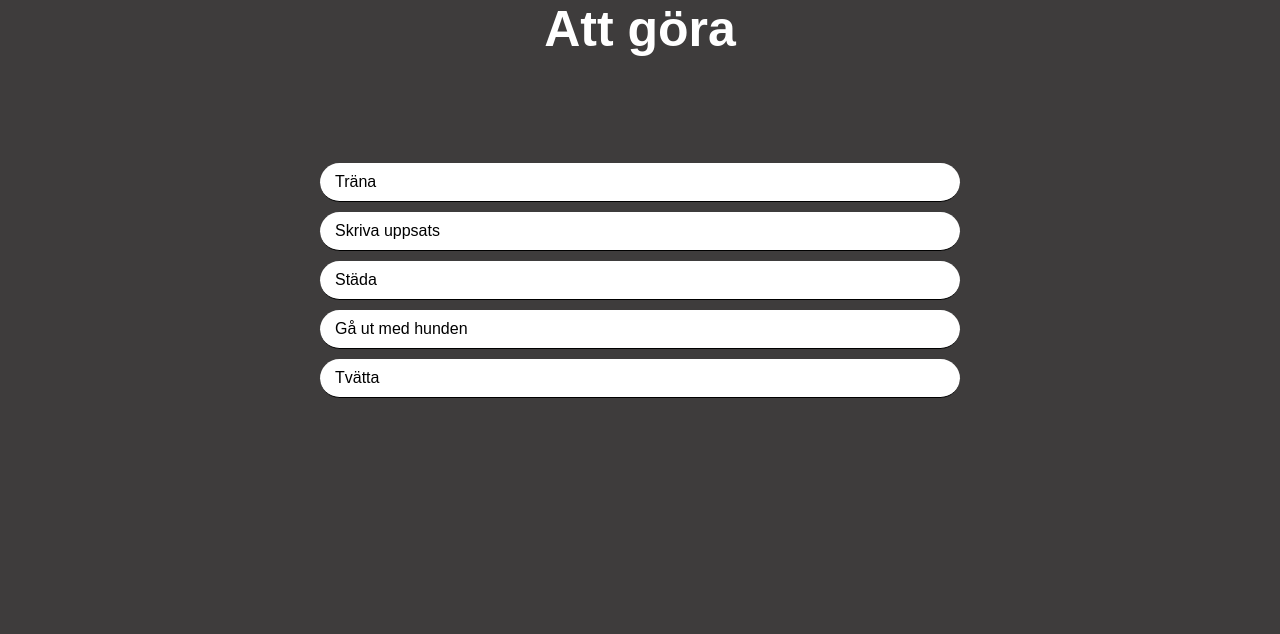
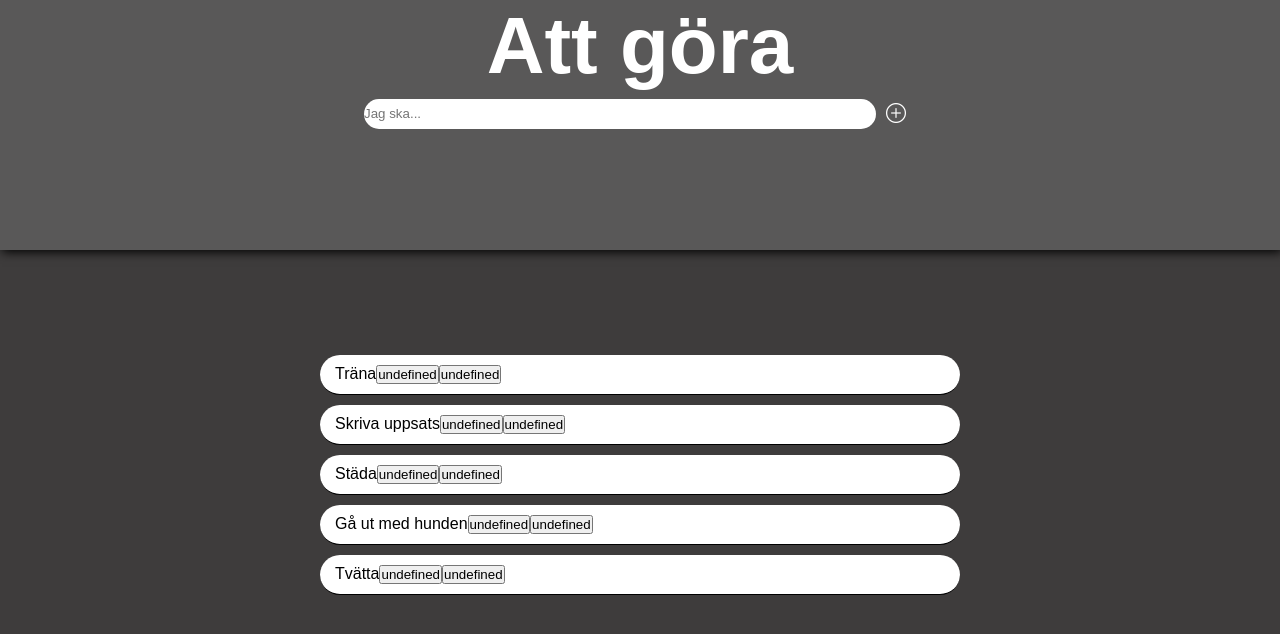
Before and after one commit to ToveBoson/ToDoList, a website built with Parcel: page src/index.html in a window 1280 px wide. Built offline with nearby package versions, Linux system fonts and the light colour scheme.

Commit message:
added buttons to list and we can now put in a new todo-item

```diff
--- a/src/index.html
+++ b/src/index.html
@@ -5,11 +5,23 @@
     <meta http-equiv="X-UA-Compatible" content="IE=edge" />
     <meta name="viewport" content="width=device-width, initial-scale=1.0" />
     <title>ToDoList</title>
+    <link
+      rel="stylesheet"
+      href="https://cdn.jsdelivr.net/npm/bootstrap-icons@1.9.1/font/bootstrap-icons.css"
+    />
     <link rel="stylesheet" href="scss/main.scss" />
     <script defer src="js/main.js"></script>
   </head>
   <body>
-    <h1 class="heading">Att göra</h1>
+    <div class="header">
+      <h1>Att göra</h1>
+      <form class="header__form">
+        <input type="text" id="todoInput" placeholder="Jag ska..." />
+        <button id="todoButton" type="submit">
+          <i class="bi bi-plus-circle"></i>
+        </button>
+      </form>
+    </div>
     <div id="list"></div>
   </body>
 </html>
--- a/src/js/main.js
+++ b/src/js/main.js
@@ -21,11 +21,54 @@ container.className = "container";
 //LOOP FÖR CHECKLISTA
 for (let i = 0; i < todoList.length; i++) {
   const listItem = document.createElement("li");
+  const checkButton = document.createElement("button");
+  const trashButton = document.createElement("button");
 
   listItem.className = "list";
   listItem.innerHTML = todoList[i].checklistName;
 
+  checkButton.className = "list__check";
+  trashButton.className = "list__trash";
+
+  checkButton.innerHTML = todoList[i].checkButton;
+  trashButton.innerHTML = todoList[i].trashButton;
+
   container.appendChild(listItem);
+  listItem.appendChild(checkButton);
+  listItem.appendChild(trashButton);
 }
 
 bigcontainer.append(container);
+
+const todoButton = document.getElementById("todoButton");
+todoButton.addEventListener("click", addTodo);
+
+function addTodo(event) {
+  container.innerHTML = "";
+
+  const newInput = document.getElementById("todoInput").value;
+  const newItem = new Checklist(newInput);
+  todoList.push(newItem);
+
+  for (let i = 0; i < todoList.length; i++) {
+    const listItem = document.createElement("li");
+    const checkButton = document.createElement("button");
+    const trashButton = document.createElement("button");
+
+    listItem.className = "list";
+    listItem.innerHTML = todoList[i].checklistName;
+
+    checkButton.className = "list__check";
+    trashButton.className = "list__trash";
+
+    checkButton.innerHTML = todoList[i].checkButton;
+    trashButton.innerHTML = todoList[i].trashButton;
+
+    container.appendChild(listItem);
+    container.appendChild(checkButton);
+    container.appendChild(trashButton);
+
+    event.preventDefault();
+  }
+  bigcontainer.appendChild(container);
+}
--- a/src/scss/main.scss
+++ b/src/scss/main.scss
@@ -26,11 +26,43 @@ body {
     padding: 10px 15px;
     border-radius: 40px;
     margin: 5px;
+
+    &__check,
+    &__trash {
+      flex-direction: row;
+    }
   }
 }
-.heading {
-  display: flex;
-  justify-content: center;
+.header {
+  display: block;
+  text-align: center;
   margin-bottom: 100px;
-  font-size: 50px;
+  font-size: 40px;
+  background-color: rgba(128, 128, 128, 0.403);
+  box-shadow: 2px 2px 10px black;
+  height: 250px;
+
+  &__form {
+    display: flex;
+    justify-content: center;
+    align-items: center;
+    margin: auto;
+    position: relative;
+  }
+
+  #todoInput {
+    width: 40%;
+    height: 30px;
+    border-radius: 40px;
+    border: none;
+  }
+
+  #todoButton {
+    background-color: rgba(255, 255, 255, 0);
+    border: none;
+    color: white;
+    padding: 10px;
+    font-size: 20px;
+    cursor: pointer;
+  }
 }
```
